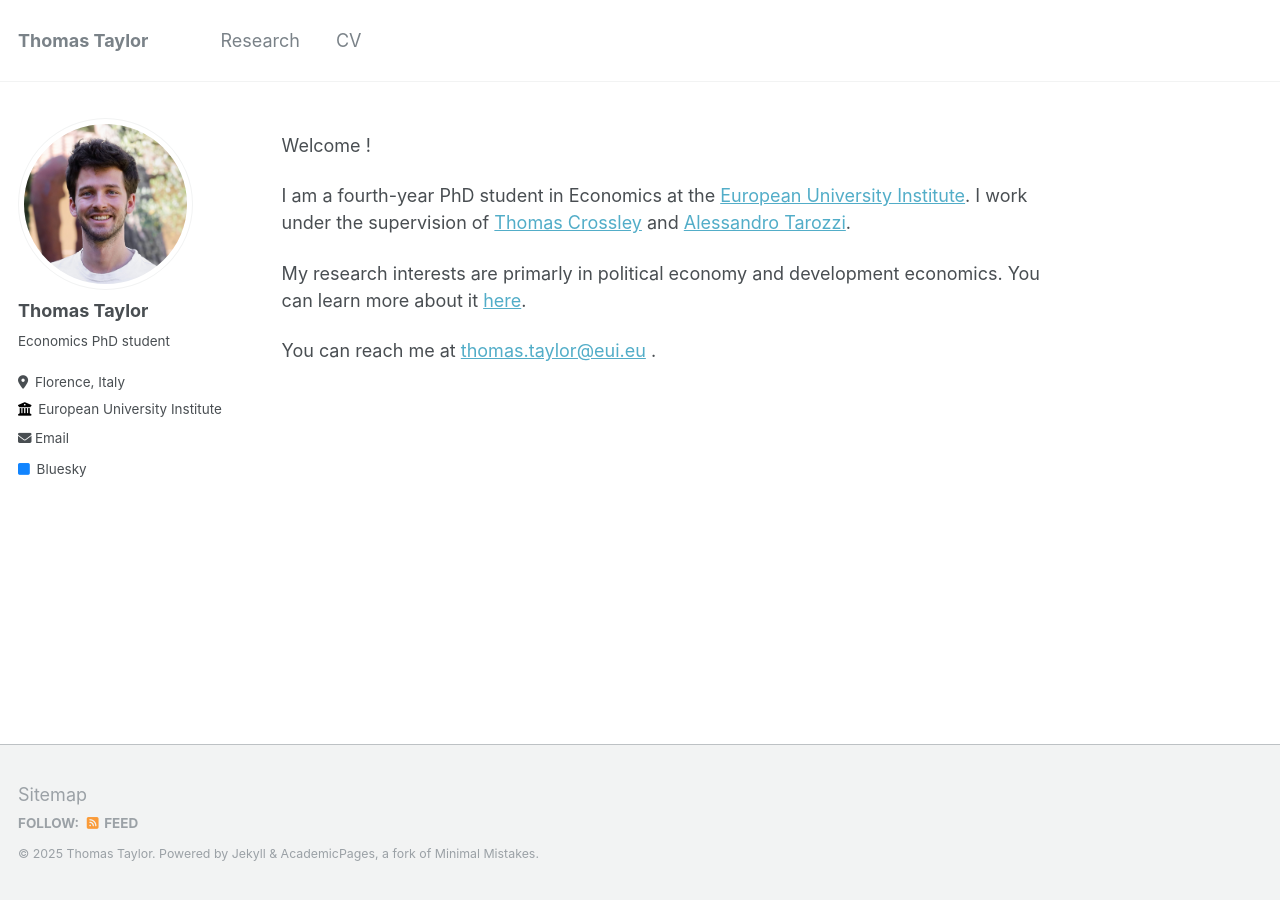
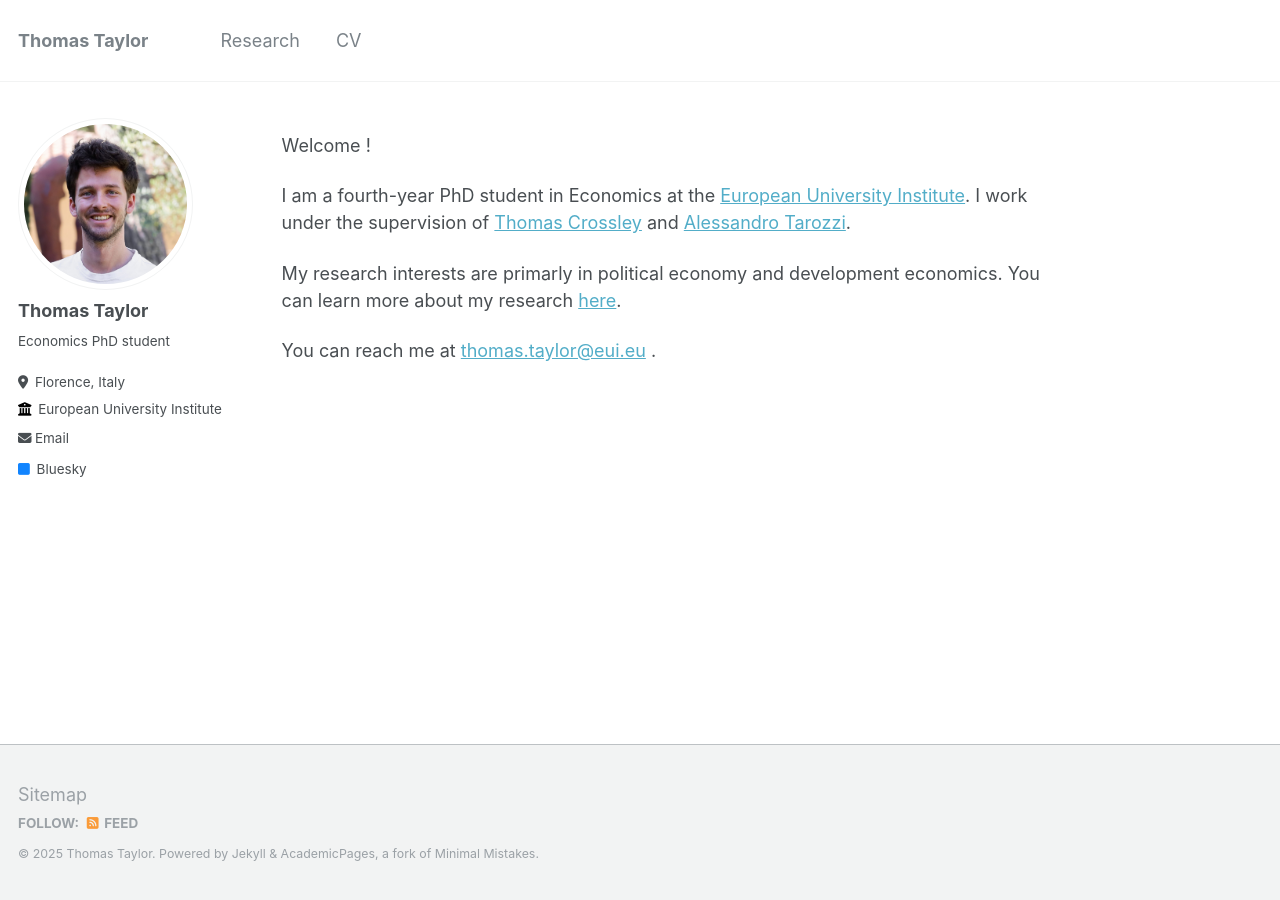
Before and after one commit to thomastaylor-econ/thomastaylor-econ.github.io, a Jekyll site: the page built from _pages/about.md, in a window 1280 px wide. Built offline with Jekyll 4.4.1, drawn with Linux system fonts in a browser that asks for light colours.

Commit message:
Update about.md

```diff
--- a/_pages/about.md
+++ b/_pages/about.md
@@ -10,7 +10,7 @@ Welcome !
 
 I am a fourth-year PhD student in Economics at the [European University Institute][eui_link]. I work under the supervision of [Thomas Crossley][crossley_link] and [Alessandro Tarozzi][tarozzi_link].
 
-My research interests are primarly in political economy and development economics. You can learn more about it [here][research_link].
+My research interests are primarly in political economy and development economics. You can learn more about my research [here][research_link].
 
 [comment]: <> I am currently visiting the Center for Economic Research on Governance, Inequality and Conflict ([CERGIC][cergic_link]) at ENS Lyon, sponsored by Mathieu Couttenier and Sophie Hatte.
 
```
